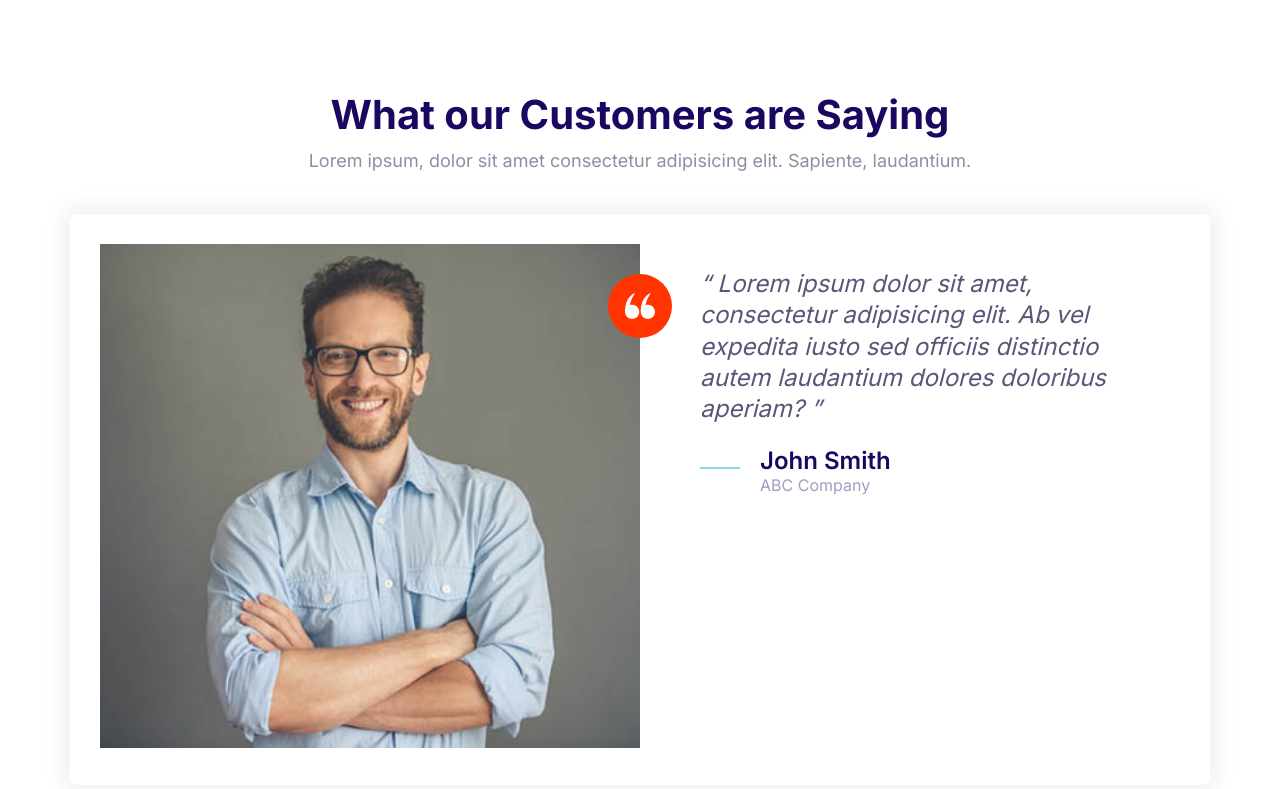
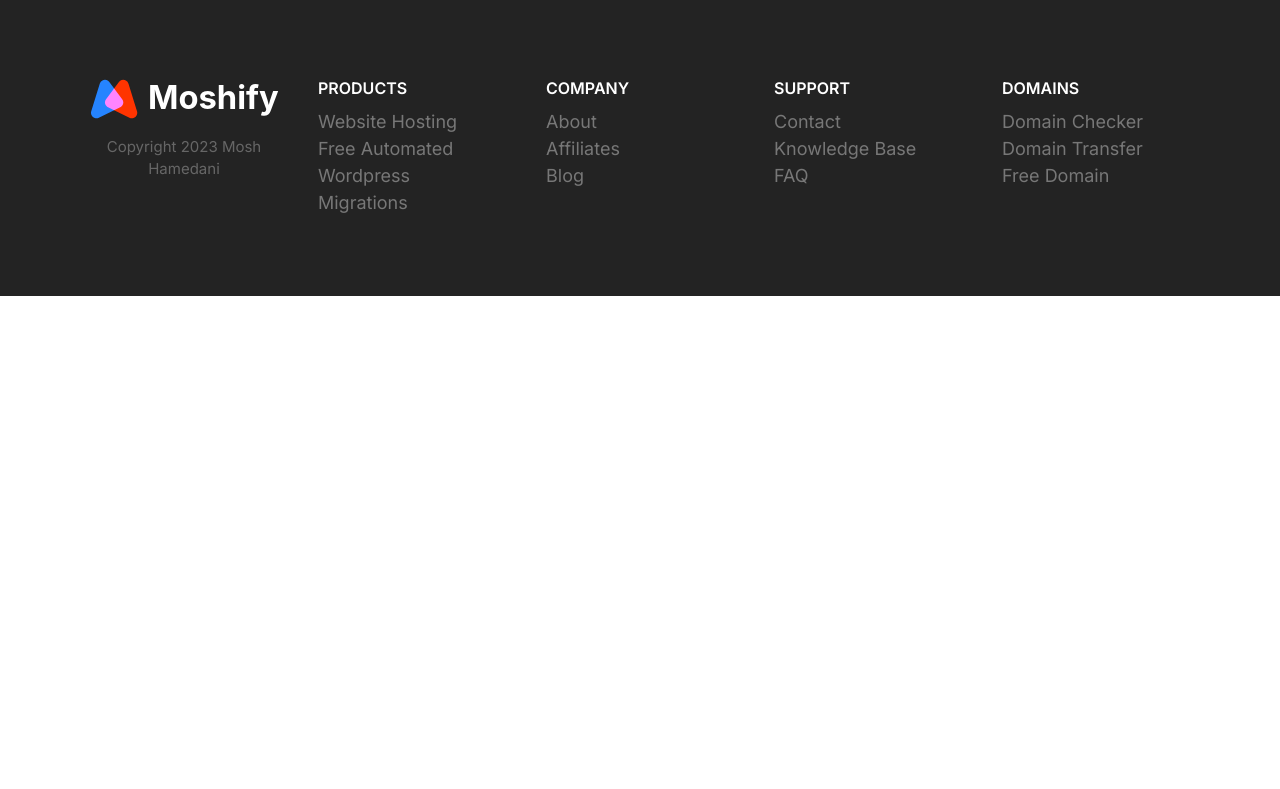
Before and after one commit to SolomonM23/Moshify, a plain HTML site: page index.html in a window 1280 px wide. Drawn offline with Linux system fonts and the light colour scheme.

Commit message:
built footer block

```diff
--- a/CSS/styles.css
+++ b/CSS/styles.css
@@ -830,3 +830,83 @@
         max-width: 700px;
     }
 }
+
+/* Footer */
+.footer {
+    background: #232323;
+}
+
+.footer__section {
+    padding: 2rem;
+    border-bottom: 1px solid #393939;
+}
+
+.footer__heading {
+    text-transform: uppercase;
+    font-weight: 600;
+}
+
+.footer a {
+    color: #777;
+}
+
+.footer__brand {
+    margin-top: 5rem;
+    text-align: center;
+}
+
+.footer__brand img {
+    /* TODO: consider applying all to images */
+    width: 100%;
+    max-width: 230px;
+}
+
+.footer__copyright {
+    font-size: 2.1rem;
+    color: #fff;
+    opacity: .3;
+}
+
+@media screen and (min-width: 768px) {
+    .footer__sections {
+        grid-template-columns: repeat(auto-fit, minmax(10rem, 1fr));
+    }
+
+    .footer__section .list {
+        margin: 0;
+    }
+
+    .footer .collapsible__chevron {
+        display: none;
+    }
+
+    .footer .collapsible__content {
+        opacity: 1;
+        max-height: 100%;
+    }
+
+    .footer__brand {
+        order: -1;
+        margin-top: 1rem;
+    }
+
+    .footer__copyright {
+        font-size: 1.5rem;
+    }
+
+    .footer a {
+        transition: color .3s;
+    }
+
+    .footer a:hover {
+        color: #fff;
+    }
+
+    .footer__section {
+        border: 0;
+    }
+
+    .footer__heading {
+        font-size: 1.6rem;
+    }
+}
--- a/index.html
+++ b/index.html
@@ -15,52 +15,74 @@
     <link rel="stylesheet" href="CSS/styles.css" />
   </head>
   <body>
-    <section class="block">
-      <header class="block__header">
-        <h2>What our Customers are Saying</h2>
-        <p>
-          Lorem ipsum, dolor sit amet consectetur adipisicing elit. Sapiente,
-          laudantium.
-        </p>
+    <footer class="block block--dark footer">
+      <div class="container grid footer__sections">
+        <section class="collapsible collapsible--expanded footer__section">
+          <header class="collapsible__header">
+            <h2 class="collapsible__heading footer__heading">Products</h2>
+            <svg class="icon icon--white collapsible__chevron">
+              <use xlink:href="images/sprite.svg#chevron"></use>
+            </svg>
           </header>
-      <div class="container">
-        <div class="card testimonial card--overflow">
-          <div class="grid grid--1x2">
-            <div class="testimonial__image">
-              <img
-                src="images/testimonial.jpg"
-                alt="A happy, smiling customer"
-              />
-              <span class="icon-container icon-container--accent">
-                <svg class="icon icon--white icon--small">
-                  <use xlink:href="images/sprite.svg#quotes"></use>
+          <div class="collapsible__content">
+            <ul class="list">
+              <li><a href="#">Website Hosting</a></li>
+              <li><a href="#">Free Automated Wordpress</a></li>
+              <li><a href="#">Migrations</a></li>
+            </ul>
+          </div>
+        </section>
+        <section class="collapsible footer__section">
+          <header class="collapsible__header">
+            <h2 class="collapsible__heading footer__heading">Company</h2>
+            <svg class="icon icon--white collapsible__chevron">
+              <use xlink:href="images/sprite.svg#chevron"></use>
             </svg>
-              </span>
+          </header>
+          <div class="collapsible__content">
+            <ul class="list">
+              <li><a href="#">About</a></li>
+              <li><a href="#">Affiliates</a></li>
+              <li><a href="#">Blog</a></li>
+            </ul>
           </div>
-            <blockquote class="quote">
-              <p class="quote__text">
-                Lorem ipsum dolor sit amet, consectetur adipisicing elit. Ab vel
-                expedita iusto sed officiis distinctio autem laudantium dolores
-                doloribus aperiam?
-              </p>
-              <footer>
-                <div class="media">
-                  <div class="media__image">
-                    <svg class="icon icon--primary quote__line">
-                      <use xlink:href="images/sprite.svg#line"></use>
+        </section>
+        <section class="collapsible footer__section">
+          <header class="collapsible__header">
+            <h2 class="collapsible__heading footer__heading">Support</h2>
+            <svg class="icon icon--white collapsible__chevron">
+              <use xlink:href="images/sprite.svg#chevron"></use>
             </svg>
+          </header>
+          <div class="collapsible__content">
+            <ul class="list">
+              <li><a href="#">Contact</a></li>
+              <li><a href="#">Knowledge Base</a></li>
+              <li><a href="#">FAQ</a></li>
+            </ul>
           </div>
-                  <div class="media__body">
-                    <h3 class="media__title quote__author">John Smith</h3>
-                    <p class="quote__company">ABC Company</p>
+        </section>
+        <section class="collapsible footer__section">
+          <header class="collapsible__header">
+            <h2 class="collapsible__heading footer__heading">Domains</h2>
+            <svg class="icon icon--white collapsible__chevron">
+              <use xlink:href="images/sprite.svg#chevron"></use>
+            </svg>
+          </header>
+          <div class="collapsible__content">
+            <ul class="list">
+              <li><a href="#">Domain Checker</a></li>
+              <li><a href="#">Domain Transfer</a></li>
+              <li><a href="#">Free Domain</a></li>
+            </ul>
           </div>
+        </section>
+        <section class="footer__brand">
+          <img src="images/logo.svg" alt="" />
+          <p class="footer__copyright">Copyright 2023 Mosh Hamedani</p>
+        </section>
       </div>
     </footer>
-            </blockquote>
-          </div>
-        </div>
-      </div>
-    </section>
     <script src="js/main.js"></script>
   </body>
 </html>
```
Also changed, not shown: footer block.html (added, +68 -0 lines). Lines whose indentation alone changed are shown as unchanged.
